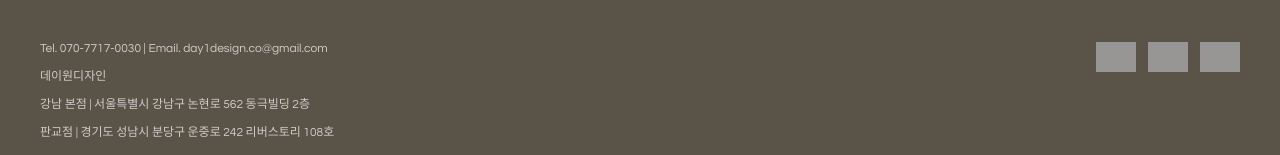
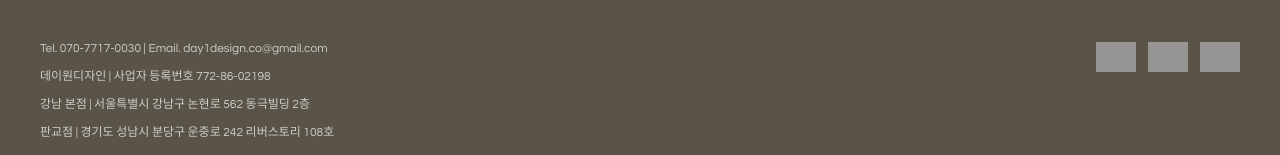
Before and after one commit to day1design/day1design, a plain HTML site: page site/pages/community.html in a window 1280 px wide. Shown: the part 3033-3188 px from the top of the page. Drawn offline with Linux system fonts and the light colour scheme; no server answers; grey boxes are pictures that could not be loaded; a web font is replaced by a local one.

Commit message:
feat(footer): 사업자 등록번호 772-86-02198 표기 추가
전 페이지(index + 6 pages) footer-info 의 "데이원디자인" 옆에
"| 사업자 등록번호 772-86-02198" 병기.

Co-Authored-By: Claude Opus 4.7 (1M context) <noreply@anthropic.com>

```diff
--- a/site/pages/community.html
+++ b/site/pages/community.html
@@ -166,7 +166,7 @@
         <div class="footer-bottom">
           <div class="footer-info">
             <p>Tel. 070-7717-0030 | Email. day1design.co@gmail.com</p>
-            <p>데이원디자인</p>
+            <p>데이원디자인 | 사업자 등록번호 772-86-02198</p>
             <p>강남 본점 | 서울특별시 강남구 논현로 562 동극빌딩 2층</p>
             <p>판교점 | 경기도 성남시 분당구 운중로 242 리버스토리 108호</p>
             <p class="footer-credit">Made by Pola</p>
```
Also changed, not shown: site/index.html (+1 -1 lines), site/pages/community-detail.html (+1 -1 lines), site/pages/estimates.html (+1 -1 lines), site/pages/portfolio.html (+1 -1 lines), site/pages/project-flow.html (+1 -1 lines).
